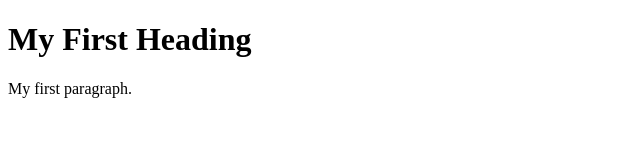
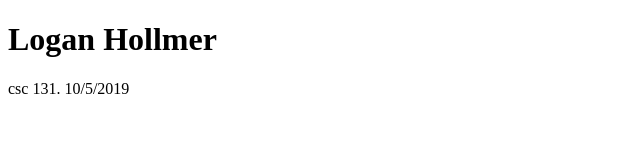
Before and after one commit to LoganHollmer/LoganHollmer.github.io, a plain HTML site: page index.html in a window 1280 px wide. Shown: the whole page, without its empty margins (0-640 px from the left). Drawn offline with Linux system fonts and the light colour scheme.

Commit message:
Update index.html

```diff
--- a/index.html
+++ b/index.html
@@ -2,8 +2,8 @@
 <html>
 <body>
 
-<h1>My First Heading</h1>
-<p>My first paragraph.</p>
+<h1>Logan Hollmer</h1>
+<p>csc 131. 10/5/2019</p>
 
 </body>
 </html>
```
